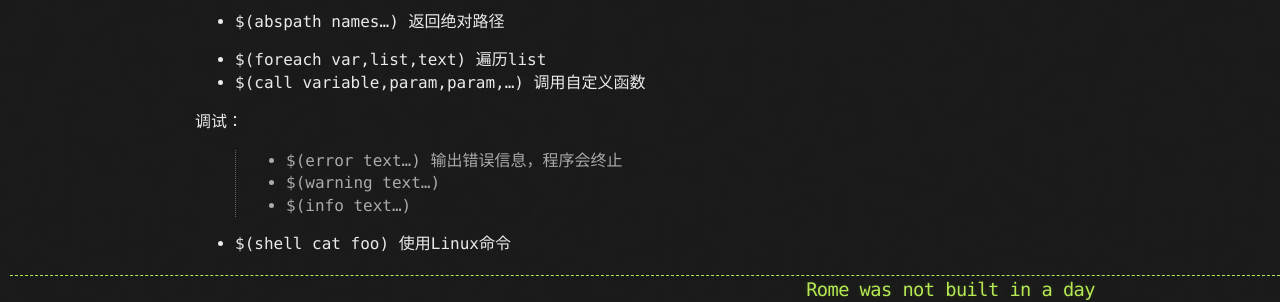
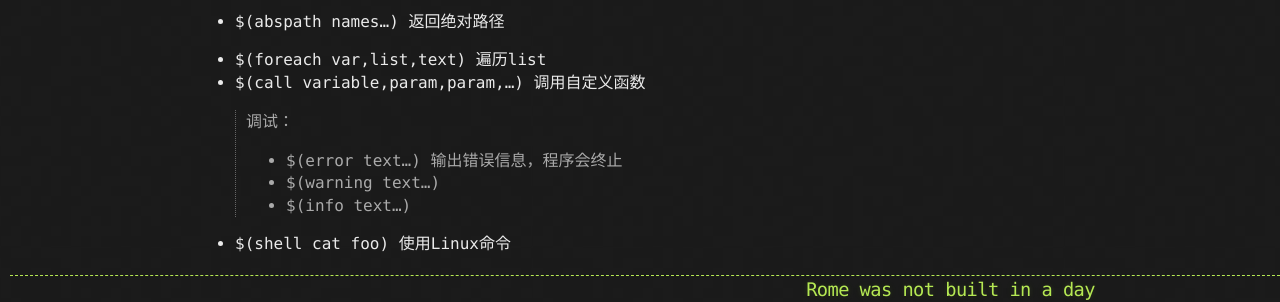
Before and after one commit to Shl4046/Shl4046.github.io, a Jekyll site: the page built from _posts/gnutools/2017-10-03-make.md, in a window 1280 px wide. Shown: the part 817-1119 px from the top of the page. Built offline with Jekyll 4.4.1, drawn with Linux system fonts in a browser that asks for light colours.

Commit message:
Update 2017-10-03-make.md

```diff
--- a/_posts/gnutools/2017-10-03-make.md
+++ b/_posts/gnutools/2017-10-03-make.md
@@ -34,7 +34,7 @@ date:   2017-10-03 01:53:30 -0700
 * $(foreach var,list,text) 遍历list
 * $(call variable,param,param,…) 调用自定义函数
 
-调试：<br>
+> 调试：
 > * $(error text…) 输出错误信息，程序会终止
 > * $(warning text…)
 > * $(info text…)
```
